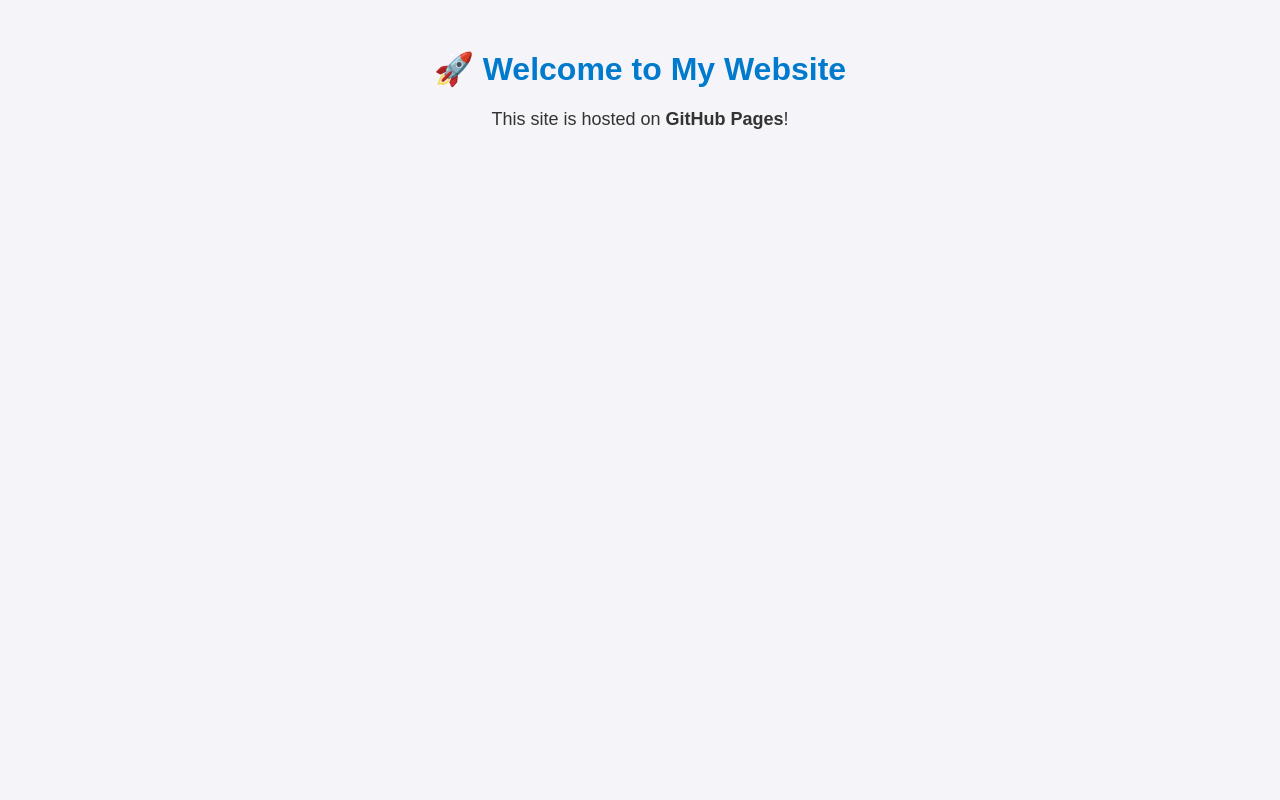
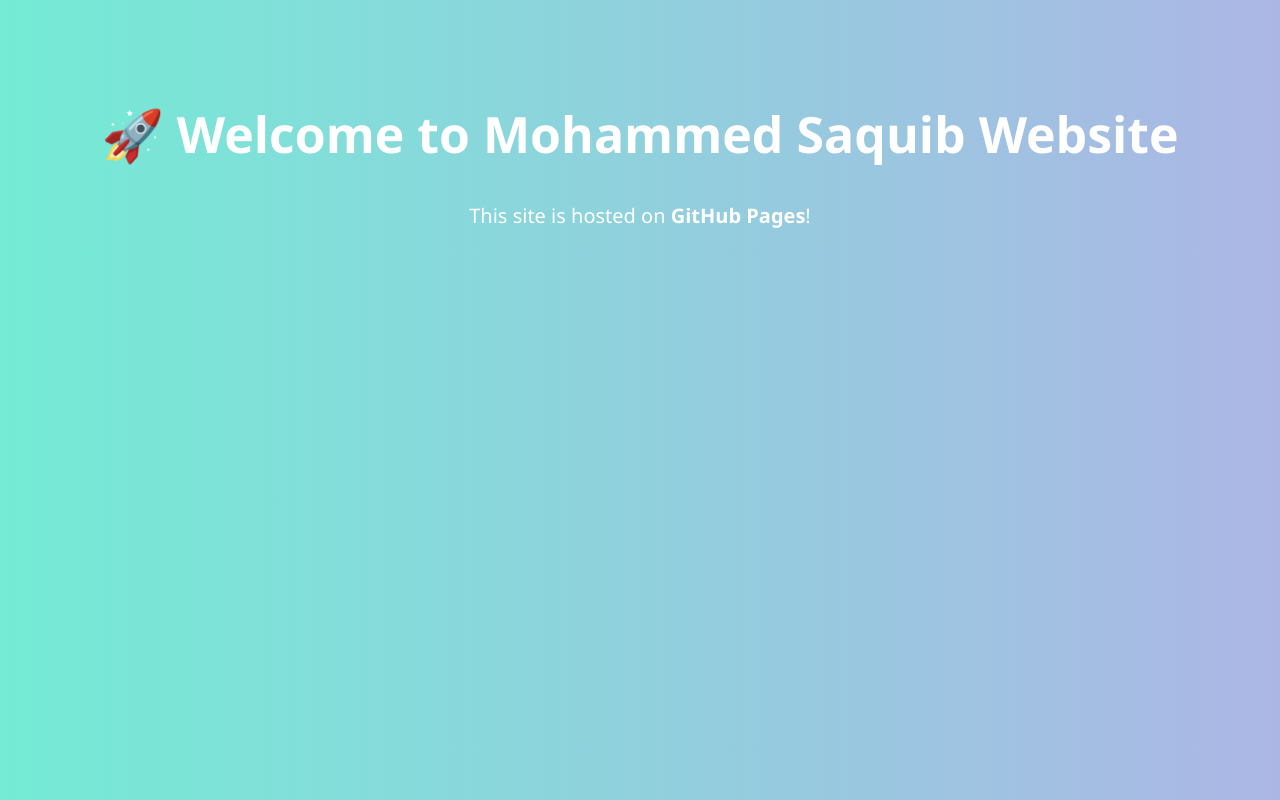
Before and after one commit to Saquib71/Saquib_Elevate_labs_internship_Task6, a plain HTML site: page index.html in a window 1280 px wide. Drawn offline with Linux system fonts and the light colour scheme.

Commit message:
New changes

```diff
--- a/index.html
+++ b/index.html
@@ -1,17 +1,13 @@
 <!DOCTYPE html>
 <html lang="en">
 <head>
-    <meta charset="UTF-8">
-    <meta name="viewport" content="width=device-width, initial-scale=1.0">
-    <title>My GitHub Pages Site</title>
-    <style>
-        body { font-family: Arial, sans-serif; text-align: center; background: #f4f4f9; }
-        h1 { color: #007acc; margin-top: 50px; }
-        p { font-size: 18px; color: #333; }
-    </style>
+  <meta charset="UTF-8">
+  <meta name="viewport" content="width=device-width, initial-scale=1.0">
+  <title>My GitHub Pages Site</title>
+  <link rel="stylesheet" href="style.css">
 </head>
 <body>
-    <h1>🚀 Welcome to My Website</h1>
-    <p>This site is hosted on <b>GitHub Pages</b>!</p>
+  <h1>🚀 Welcome to Mohammed Saquib Website</h1>
+  <p>This site is hosted on <b>GitHub Pages</b>!</p>
 </body>
 </html>
--- /dev/null
+++ b/style.css
@@ -0,0 +1,13 @@
+body {
+  background: linear-gradient(to right, #74ebd5, #ACB6E5);
+  font-family: 'Segoe UI', sans-serif;
+  text-align: center;
+  color: white;
+}
+h1 {
+  margin-top: 100px;
+  font-size: 50px;
+}
+p {
+  font-size: 20px;
+}
```
